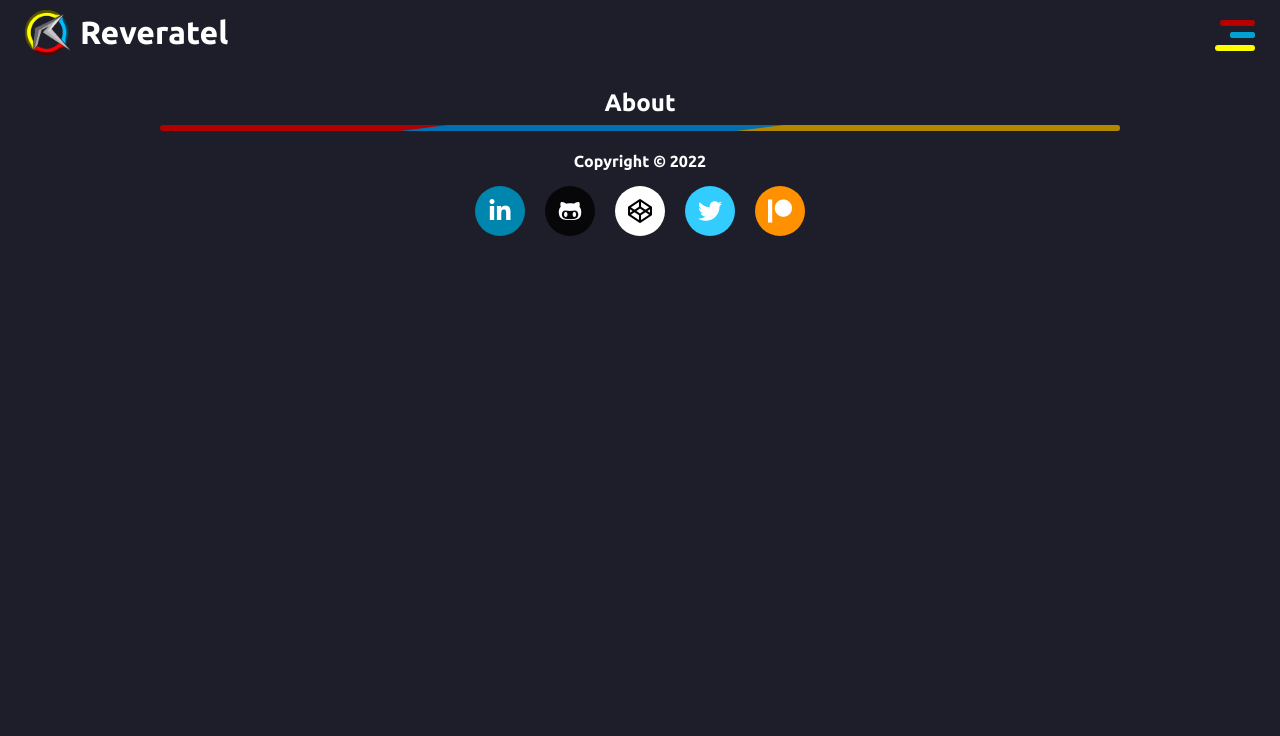
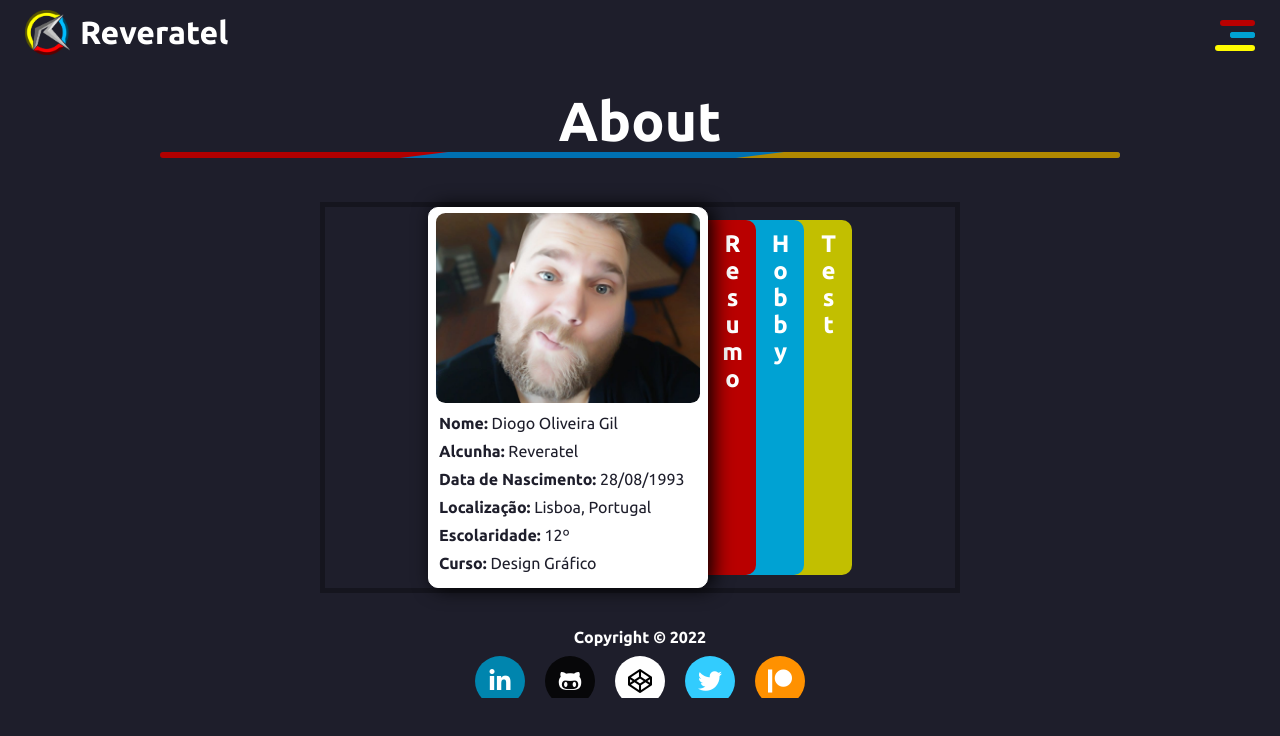
Before and after one commit to diogodesignergil/ePortfolio, a React (Create React App) app in the folder Client/: page /about in a window 1280 px wide. Shown: the top 736 px of the page. Built offline with nearby package versions, Linux system fonts and the light colour scheme.

Commit message:
About info card

```diff
--- a/Client/package.json
+++ b/Client/package.json
@@ -3,6 +3,7 @@
   "version": "0.1.0",
   "private": true,
   "dependencies": {
+    "@fortawesome/fontawesome-svg-core": "^1.3.0",
     "@testing-library/jest-dom": "^5.16.1",
     "@testing-library/react": "^11.2.7",
     "@testing-library/user-event": "^12.8.3",
--- a/Client/src/App.css
+++ b/Client/src/App.css
@@ -1,4 +1,10 @@
 @import url("https://fonts.googleapis.com/css2?family=Poppins:wght@400;500;600;700&family=Share+Tech&family=Ubuntu:wght@400;500;700&display=swap");
+
+* {
+	margin: 0;
+	padding: 0;
+	box-sizing: border-box;
+}
 
 body,
 html {
@@ -13,17 +19,14 @@ html {
 	overflow-x: hidden;
 }
 
-#root {
-  margin: 0;
-  padding: 0;
-  width: 100%;
-}
-
 a {
 	text-decoration: none;
 	color: white;
 }
 
-ul {
+ul,
+ul li {
 	list-style: none;
+	margin: 0;
+	padding: 0;
 }
--- a/Client/src/components/layout/footer/footer.css
+++ b/Client/src/components/layout/footer/footer.css
@@ -1,13 +1,10 @@
 footer {
 	width: 100%;
-  /* background-color: black; */
 	margin: 0;
 	padding: 0;
 	text-align: center;
-  /* border: 1px white solid; */
 	bottom: 0;
-  /* position: absolute; */
-  /* background-color: rgb(48, 48, 48); */
+	height: 10vh;
 }
 .copyright {
 	margin: 10px auto;
--- a/Client/src/components/layout/header/menu/menu.css
+++ b/Client/src/components/layout/header/menu/menu.css
@@ -43,20 +43,20 @@ nav {
 .icon span:nth-child(1) {
 	top: 0px;
 	width: 35px;
-  background: rgb(185, 0, 0);
+	background: #b90000;
 }
 
 .icon span:nth-child(2),
 .icon span:nth-child(3) {
 	top: 12.5px;
 	width: 25px;
-  background: rgb(0, 162, 211);
+	background: #00a2d3;
 }
 
 .icon span:nth-child(4) {
 	top: 25px;
 	width: 40px;
-  background: rgb(255, 251, 0);
+	background: #fffb00;
 }
 /* .icon.iconActive {
   background-color: rgb(31, 31, 31);
--- a/Client/src/page/About.js
+++ b/Client/src/page/About.js
@@ -1,7 +1,15 @@
-import React from "react";
+import { React, useState } from "react";
 import "./about.css";
 
 function About() {
+	const [active, setMode] = useState(false);
+	const ToggleMode = () => setMode(!active);
+	const [ative, setKode] = useState(false);
+	const ToggleKode = () => setKode(!ative);
+	const [actives, setLode] = useState(false);
+	const ToggleLode = () => setLode(!actives);
+	// const closeMenu = () => setMode(false);
+
 	return (
 		<section className="about" id="about">
 			<h1>About</h1>
@@ -10,9 +18,82 @@ function About() {
 				<hr></hr>
 				<hr></hr>
 			</div>
-      <div className="contianer-info">
-        <div className="card-info"></div>
-        <div className="info"></div>
+			<div className="info-contianer">
+				<div className="wrapp">
+					<div className="card-contianer">
+						<img src="asset/img/about_foto.jpg"></img>
+						<ul className="info">
+							<li>
+								<b>Nome:</b> Diogo Oliveira Gil
+							</li>
+							<li>
+								<b>Alcunha:</b> Reveratel
+							</li>
+							<li>
+								<b>Data de Nascimento:</b> 28/08/1993
+							</li>
+							<li>
+								<b>Localização:</b> Lisboa, Portugal
+							</li>
+							<li>
+								<b>Escolaridade:</b> 12º
+							</li>
+							<li>
+								<b>Curso:</b> Design Gráfico
+							</li>
+						</ul>
+					</div>
+					<div className="slide-contianer">
+						<div
+							className={ative ? "resumo" : "resumo  close"}
+							onClick={ToggleMode}
+						>
+							<h2>Resumo</h2>
+							<p>
+								Sou designer/programador com alguns conhecimentos na área na
+								criação de logos e overlays para streamers de Twitch e YouTube e
+								entidades, com Html e Java, CSS e muito mais. Entrei nesta aréa
+								pelo qual eu gostou de ser criativo.
+							</p>
+						</div>
+						<div
+							className={actives ? "hobby" : "hobby  close"}
+							onClick={ToggleKode}
+						>
+							<h2>Hobby</h2>
+							<div className="iconhobby">
+								<ul>
+									<li>
+										<i class="fas fa-photo-video"></i>
+										Edição de vídeo e imagem
+									</li>
+									<li>
+										<i class="fas fa-code"></i>
+										VS Code Dev
+									</li>
+									<li>
+										<i class="fas fa-palette"></i>Desenhar
+									</li>
+									<li>
+										<i class="fab fa-twitch"></i>Twitch
+									</li>
+									<li>
+										<i class="fab fa-youtube"></i>YouTube
+									</li>
+									<li>
+										<i class="fas fa-book-reader"></i>Ler livros
+									</li>
+								</ul>
+							</div>
+						</div>
+						<div
+							className={actives ? "test" : "test  close"}
+							onClick={ToggleLode}
+						>
+							<h2>Test</h2>
+						</div>
+					</div>
+				</div>
 			</div>
 		</section>
 	);
--- a/Client/src/page/about.css
+++ b/Client/src/page/about.css
@@ -5,17 +5,17 @@
 	flex-direction: column;
 	justify-content: center;
 	align-items: center;
-  /* height: 100vh; */
+	/* min-height: 100vh; */
+}
+
+.about h1 {
+	margin: 0;
+	padding: 0;
+	font-size: 55px;
 	text-align: center;
 }
 
-h1 {
-  margin: 0;
-  padding: 0;
-}
-
 .line {
-  display: flex;
 	width: 75%;
 	position: relative;
 }
@@ -39,3 +39,175 @@ h1 {
 	background: rgb(177, 136, 0);
 	clip-path: polygon(65% 0, 100% 0%, 100% 100%, 60% 100%);
 }
+
+.info-contianer {
+	margin-top: 50px;
+	width: 50%;
+	border: 5px solid rgba(0, 0, 0, 0.308);
+	display: flex;
+	justify-content: center;
+}
+.info-contianer .wrapp {
+	width: auto;
+	margin: 0 auto;
+	display: flex;
+}
+.card-contianer {
+	border-radius: 10px;
+	border: 1px solid white;
+	min-width: 280px;
+	background-color: white;
+	margin: 0;
+	z-index: 4;
+	-webkit-box-shadow: 5px 0 20px black;
+	box-shadow: 5px 0 20px black;
+}
+
+.card-contianer img {
+	width: 100%;
+	max-width: 280px;
+	height: 200px;
+	object-fit: cover;
+	object-position: 50% 60%;
+	border-radius: 10px;
+	transform: scale(0.95);
+}
+
+.card-contianer .info {
+	display: flex;
+	margin: 10px;
+	margin-top: -2px;
+	flex-direction: column;
+	color: rgb(30, 30, 43);
+}
+
+.card-contianer .info li {
+	margin: 5px 0;
+}
+
+.slide-contianer {
+	position: relative;
+	display: flex;
+	max-height: 355px;
+	height: 355px;
+	width: auto;
+	margin: auto 0;
+	/* border: 1px solid white; */
+}
+
+.slide-contianer .resumo {
+	background-color: #b90000;
+	z-index: 3;
+	position: relative;
+	padding: 25px;
+	display: flex;
+	flex-direction: column;
+	width: 100%;
+	height: 100%;
+	border-radius: 0 10px 10px 0;
+	transition: 0.25s ease-in-out;
+}
+
+.slide-contianer .resumo h2 {
+	margin-bottom: 5px;
+}
+
+.slide-contianer .resumo p {
+	text-align: justify;
+	text-align-last: left;
+	line-height: 25px;
+}
+
+.slide-contianer .hobby {
+	background-color: #00a2d3;
+	z-index: 2;
+	position: relative;
+	padding: 25px;
+	display: flex;
+	width: 100%;
+	max-width: 100%;
+	height: 100%;
+	border-radius: 0 10px 10px 0;
+	transition: 0.25s ease-in-out;
+	flex-direction: column;
+}
+.slide-contianer .hobby::after {
+	content: "";
+	background: #00a2d3;
+	position: absolute;
+	height: 100%;
+	width: 20px;
+	top: 0;
+	left: -10px;
+}
+.slide-contianer .hobby h2 {
+	margin-bottom: 5px;
+}
+.slide-contianer .hobby .iconhobby {
+	display: block;
+}
+.slide-contianer .hobby ul {
+	margin-top: 30px;
+}
+.slide-contianer .hobby ul li {
+	display: flex;
+	flex-direction: column;
+	float: right;
+	text-align: center;
+	width: 75px;
+	margin: 5px 25px;
+	font-size: 16px;
+	margin-bottom: 30px;
+}
+.slide-contianer .hobby ul li i {
+	font-size: 35px;
+	margin-bottom: 10px;
+}
+.slide-contianer .test {
+	background-color: #c2bf00;
+	z-index: 1;
+	position: relative;
+	padding: 25px;
+	display: flex;
+	width: 100%;
+	height: 100%;
+	border-radius: 0 10px 10px 0;
+	transition: 0.25s ease-in-out;
+	flex-direction: column;
+}
+.slide-contianer .test::after {
+	content: "";
+	background: #c2bf00;
+	position: absolute;
+	height: 100%;
+	width: 20px;
+	top: 0;
+	left: -10px;
+}
+.slide-contianer .test h2 {
+	margin-bottom: 5px;
+}
+.slide-contianer .resumo.close,
+.slide-contianer .hobby.close,
+.slide-contianer .test.close {
+	width: auto;
+	padding: 10px;
+	transition: 0.25s ease-in-out;
+	cursor: pointer;
+}
+.slide-contianer .resumo.close h2,
+.slide-contianer .hobby.close h2,
+.slide-contianer .close h2 {
+	writing-mode: vertical-rl;
+	text-orientation: upright;
+	transition: 0.25s ease-in-out;
+}
+
+.slide-contianer .resumo.close p,
+.slide-contianer .hobby.close ul,
+.slide-contianer .test.close p {
+	width: 0%;
+	right: 50%;
+	display: none;
+	transition: 0.25s ease-in-out;
+}
--- a/Client/src/page/home.css
+++ b/Client/src/page/home.css
@@ -25,7 +25,7 @@
 }
 .wrapper .dynamic-txts {
 	margin: 0;
-  margin-left: -30px;
+	margin-left: 10px;
 	margin-top: -5px;
 	height: 60px;
 	line-height: 60px;
```
Also changed, not shown: Client/public/asset/img/about_foto.jpg (added), Client/public/index.html (indentation only), 1 other file (tests, documents, lock files or other folders). Lines whose indentation alone changed are shown as unchanged.
